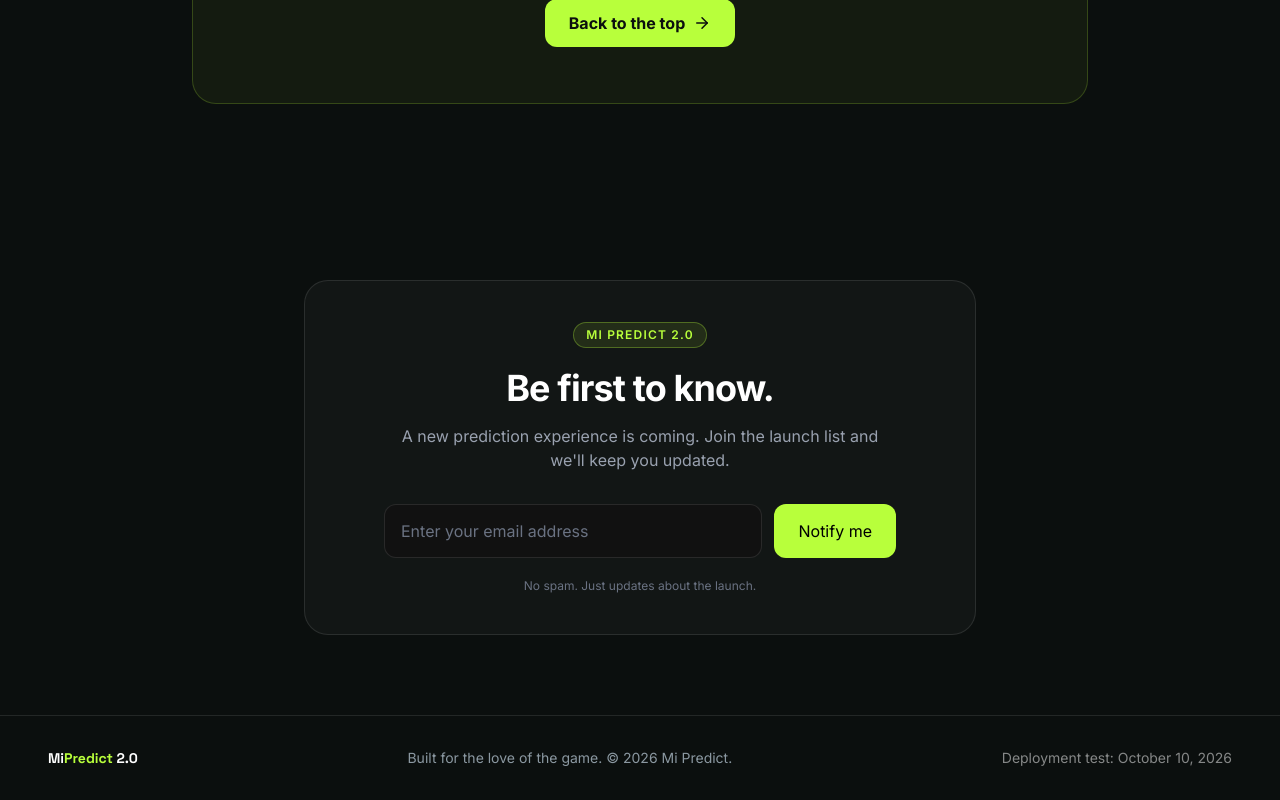
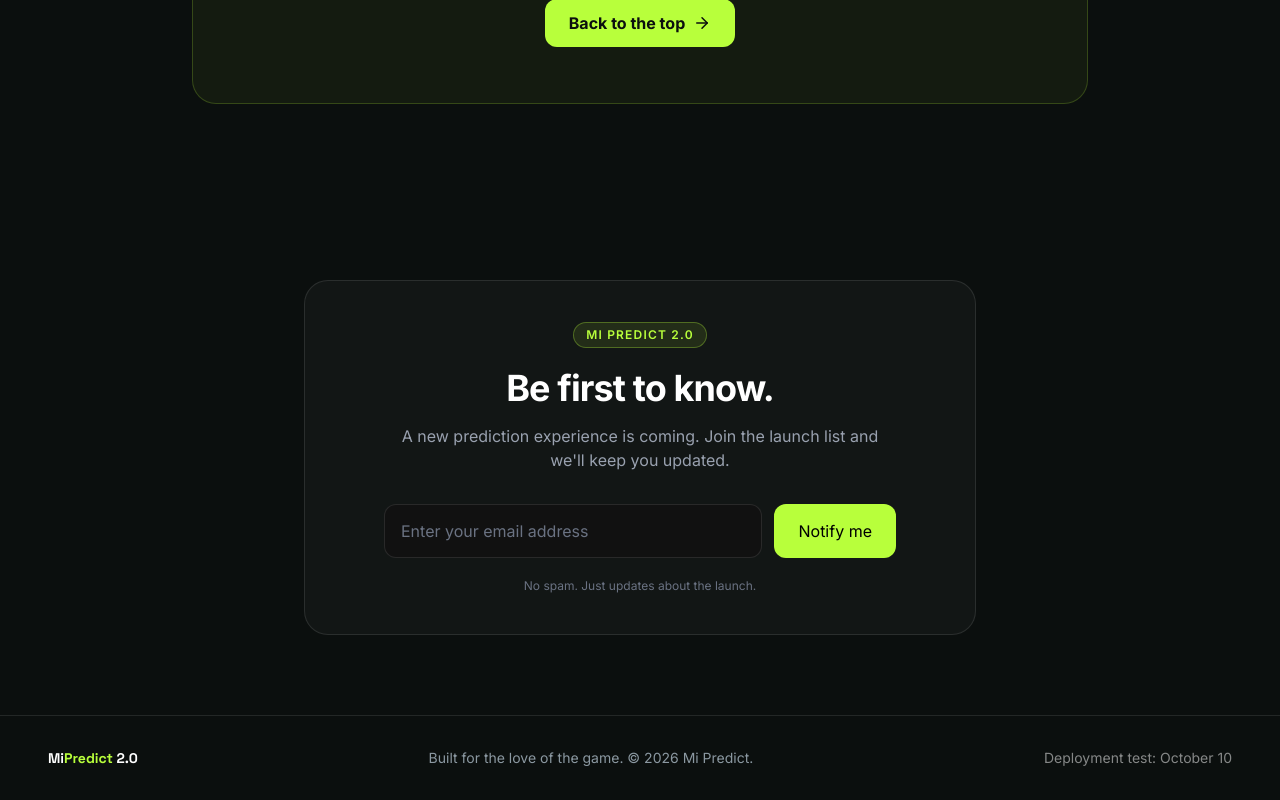
Before and after one commit to mightybajnr/mipredict2.0, a React (Vite) app: page / in a window 1280 px wide. Shown: the part 2002-2802 px from the top of the page. Built offline with nearby package versions, Linux system fonts and the light colour scheme.

Commit message:
test cloudflare deployment

```diff
--- a/src/App.jsx
+++ b/src/App.jsx
@@ -300,7 +300,7 @@ export default function App() {
             Predict.
           </p>
           <div className="py-2 text-center text-xs text-white/50 sm:py-0 sm:text-sm">
-            Deployment test: October 10, 2026
+            Deployment test: October 10
           </div>
         </div>
       </footer>
```
